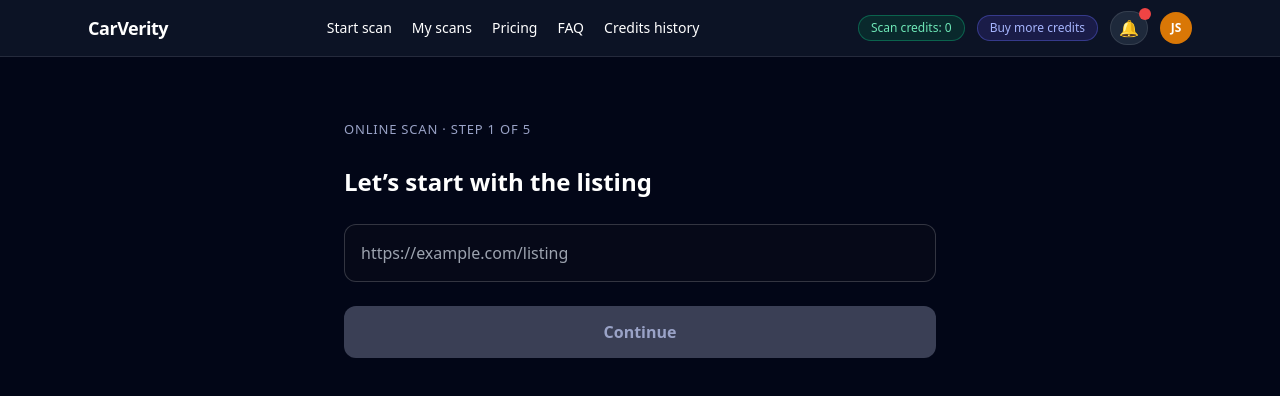
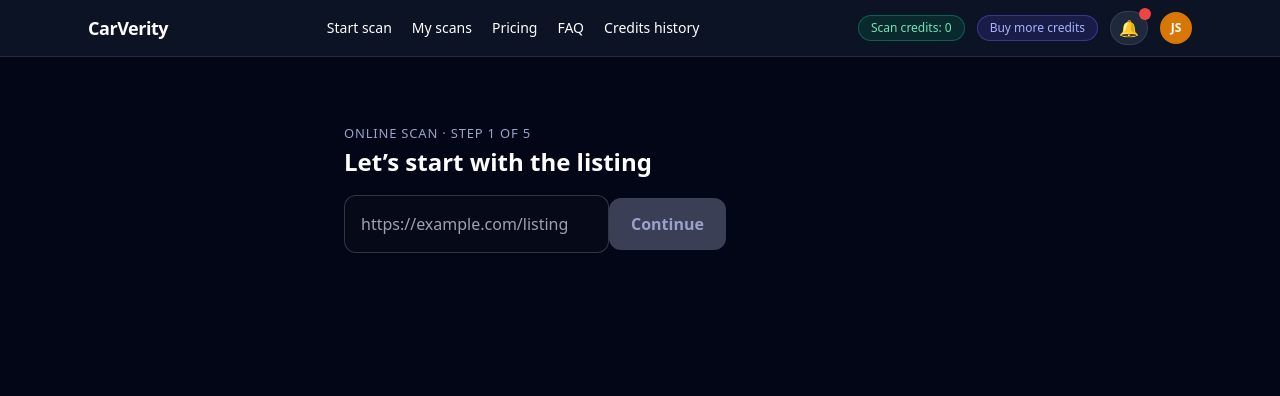
Before and after one commit to jeremy-swallow/carverity-clean, a React (Vite) app: page /start-scan in a window 1280 px wide. Shown: the top 396 px of the page. Built offline with nearby package versions, Linux system fonts and the light colour scheme; the HTML template or start-up script is replaced by a standard one.

Commit message:
feat: route listing step to analyzing-listing for AI autofill flow

```diff
--- a/src/pages/StartScan.tsx
+++ b/src/pages/StartScan.tsx
@@ -25,8 +25,8 @@ export default function StartScan() {
     const trimmed = link.trim();
     localStorage.setItem("carverity_listing_url", trimmed);
 
-    // 👉 Use the route that definitely exists
-    navigate("/scan/online/vehicle-details");
+    // ✅ New flow: run AI → then prefill vehicle details
+    navigate("/scan/online/analyzing-listing");
   }
 
   return (
@@ -35,9 +35,6 @@ export default function StartScan() {
         maxWidth: 720,
         margin: "0 auto",
         padding: "clamp(24px, 6vw, 64px)",
-        display: "flex",
-        flexDirection: "column",
-        gap: 24,
       }}
     >
       <span
@@ -61,6 +58,7 @@ export default function StartScan() {
         value={link}
         onChange={(e) => setLink(e.target.value)}
         style={{
+          marginTop: 12,
           padding: 16,
           borderRadius: 12,
           fontSize: 16,
@@ -74,6 +72,7 @@ export default function StartScan() {
         disabled={!canContinue}
         onClick={handleContinue}
         style={{
+          marginTop: 18,
           padding: "14px 22px",
           borderRadius: 12,
           fontSize: 16,
```
